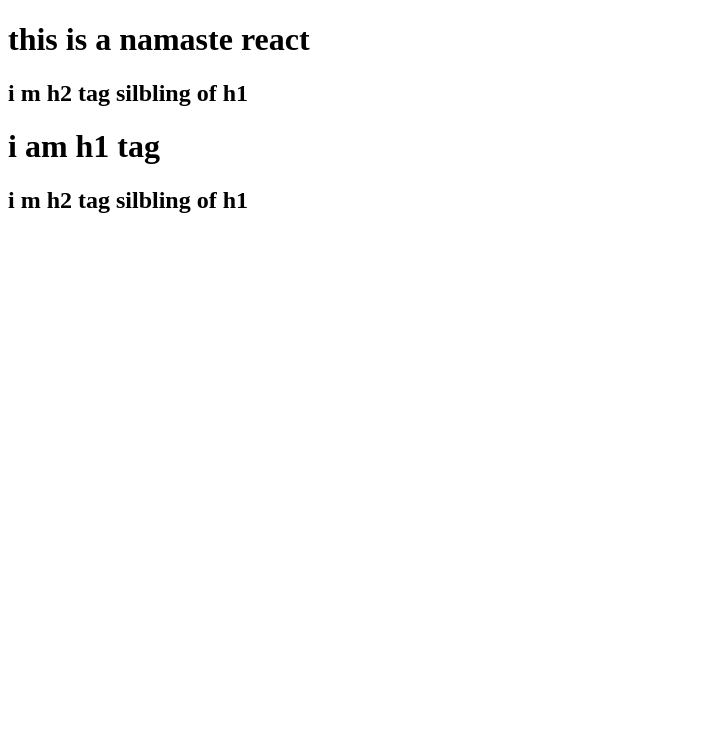
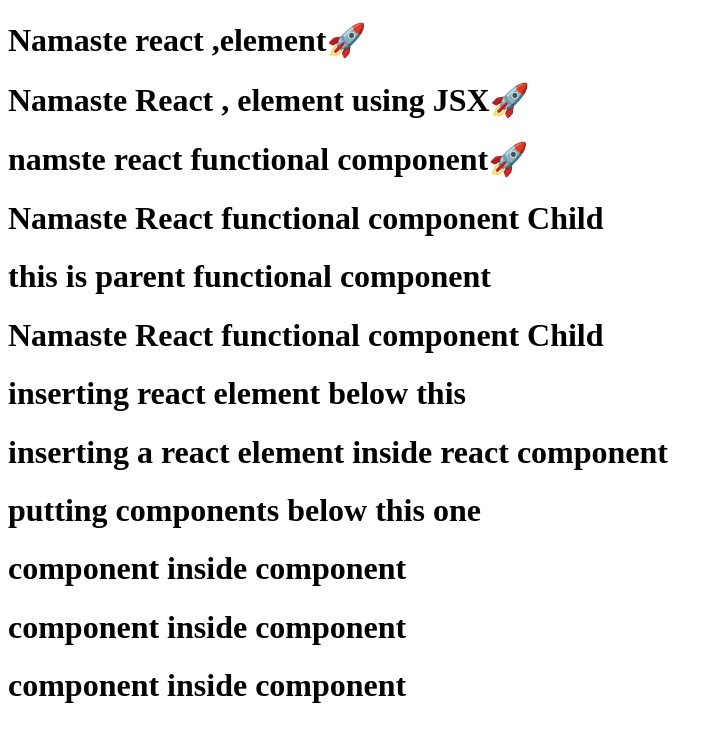
Before and after one commit to TushalLohar/Namaste-React, a React app: page / in a window 1280 px wide. Shown: the whole page, without its empty margins (0-723 px from the left). Built offline with nearby package versions, Linux system fonts and the light colour scheme.

Commit message:
episode 3

```diff
--- a/app.js
+++ b/app.js
@@ -1,16 +1,106 @@
 import React from "react";
 import ReactDOM from "react-dom/client";
 
-const parent = React.createElement( "div" , {id:"parent"},[
-    React.createElement( "div",  {id:"child" , key:"child1"},
-        [React.createElement("h1", {key:"h1"}, "this is a namaste react") ,
-        React.createElement("h2", {key:"h1 sibling h2"}, " i m h2 tag silbling of h1")
-    ]),
-    React.createElement( "div",  {id:"child2", key:"child2"},
-        [React.createElement("h1", {key:"h1-2"}, "i am h1 tag") ,
-        React.createElement("h2", {key:"h2-2"}, " i m h2 tag silbling of h1")
-    ])
- ]);
- console.log(parent);
- const root = ReactDOM.createRoot(document.getElementById("root"));
-root.render(parent);
+
+//imp >>> React.creatElement  ----> creates React Element ----> Which is an object ----> when rendered ------> becomes an HTML element
+//this is react element
+
+const heading = React.createElement(
+  "h1",
+  { id: "xyz" },
+  "Namaste react ,element🚀"
+);
+
+const root_react = ReactDOM.createRoot(document.getElementById("root_react"));
+root_react.render(heading);
+
+// creating react Element using JSX
+const jsxheading = (
+  <h1 id="xyz" className="head" tabIndex="1">
+    Namaste React , element using JSX🚀
+  </h1>
+);
+const root_jsx = ReactDOM.createRoot(document.getElementById("root_jsx"));
+root_jsx.render(jsxheading);
+
+//react functional component
+const HeadingComponent = () => {
+  return <h1>namste react functional component🚀</h1>;
+};
+
+const root_functional = ReactDOM.createRoot(
+  document.getElementById("root_functional")
+);
+root_functional.render(<HeadingComponent />);
+
+//imp Syntax
+//rem >>> All the syntax Heading_1 <---> Heading_2 <---> Heading_3 are same
+const Heading_1 = () => {
+  return <h1> Namaste React </h1>;
+};
+
+const Heading_2 = () => <h1> Namaste React </h1>;
+
+const Heading_3 = () => (
+  <h1 className="head" tabIndex={1}>
+    Namaste React{" "}
+  </h1>
+);
+
+//rem >>> To render a Functional component inside another functional component
+const Child = () => <h1>Namaste React functional component Child</h1>;
+const root_functional_2 = ReactDOM.createRoot(
+  document.getElementById("root_functional_2")
+);
+root_functional_2.render(<Child />);
+//component composition
+
+// const Parent = () => {
+//   return (
+//     <div>
+//       <h1>this is parent functional component</h1>
+//       <Child />
+//     </div>
+//   );
+// };
+const Parent = () => (
+  <div>
+    <h1>this is parent functional component</h1>
+    <Child />
+  </div>
+);
+
+const root_functional_3 = ReactDOM.createRoot(
+  document.getElementById("root_functional_3")
+);
+root_functional_3.render(<Parent />);
+
+//rem >>> Inserting React element inside a react component
+const title=(
+    <h1>inserting a react element inside react component</h1>
+
+)
+const Container =()=>(
+    <div>
+        <h1>inserting react element below this</h1>
+        {title}
+
+    </div>
+)
+const root_element_4=ReactDOM.createRoot(document.getElementById("root_element_4"));
+root_element_4.render(<Container/>);
+
+//rem >>> calling a component inside another component in 3 different ways
+const Submain=()=>(
+    <h1>component inside component</h1>
+)
+const Main=()=>(
+    <div>
+        <h1>putting components below this one</h1>
+        {Submain()}
+        <Submain/>
+        <Submain></Submain>
+    </div>
+)
+const root_component_5=ReactDOM.createRoot(document.getElementById("root_component_5"));
+root_component_5.render(<Main/>)
--- a/index.html
+++ b/index.html
@@ -8,9 +8,18 @@
   </head>
   <body>
     <!-- Hello World using React -->
-    <div id="root">
-        <h1>i am here</h1>
+    <div id="root_react">
+        <h1>Not rendered</h1>
     </div>
+    <div id="root_jsx">Not rendered</div>
+    <div id="root_functional">
+      <h1>not rendered</h1>
+    </div>
+    <div id="root_functional_2"><h1>not rendered</h1></div>
+    <div id="root_functional_3"><h1>not rendered</h1></div>
+    <div id="root_element_4"><h1>not rendered</h1></div>
+    <div id="root_component_5"><h1>not rendered</h1></div>
+
 
     <!-- <script
       crossorigin
```
